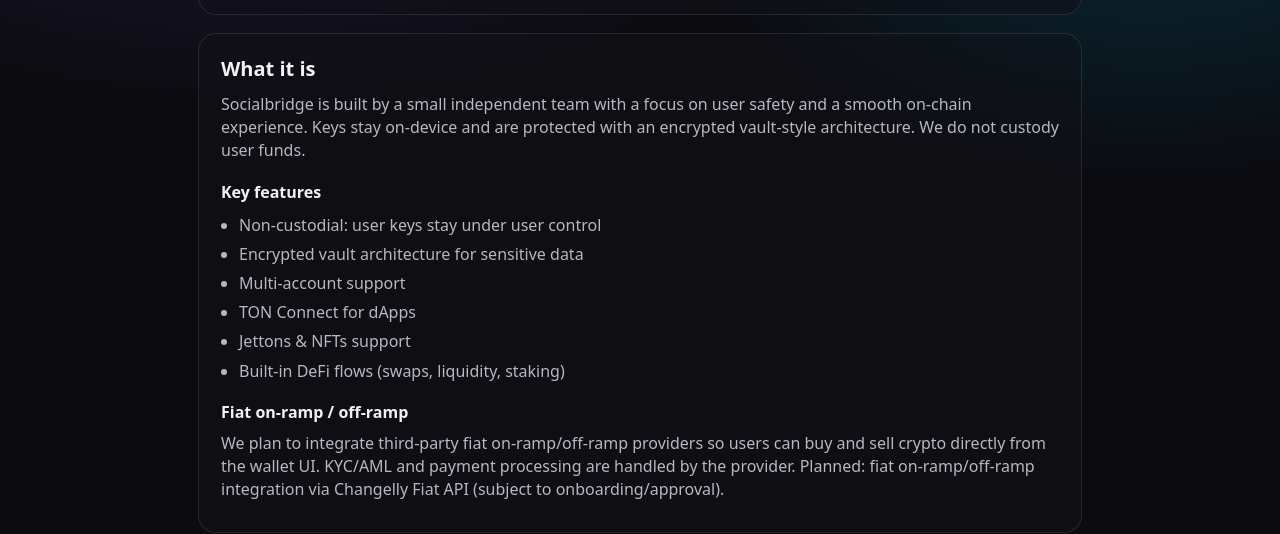
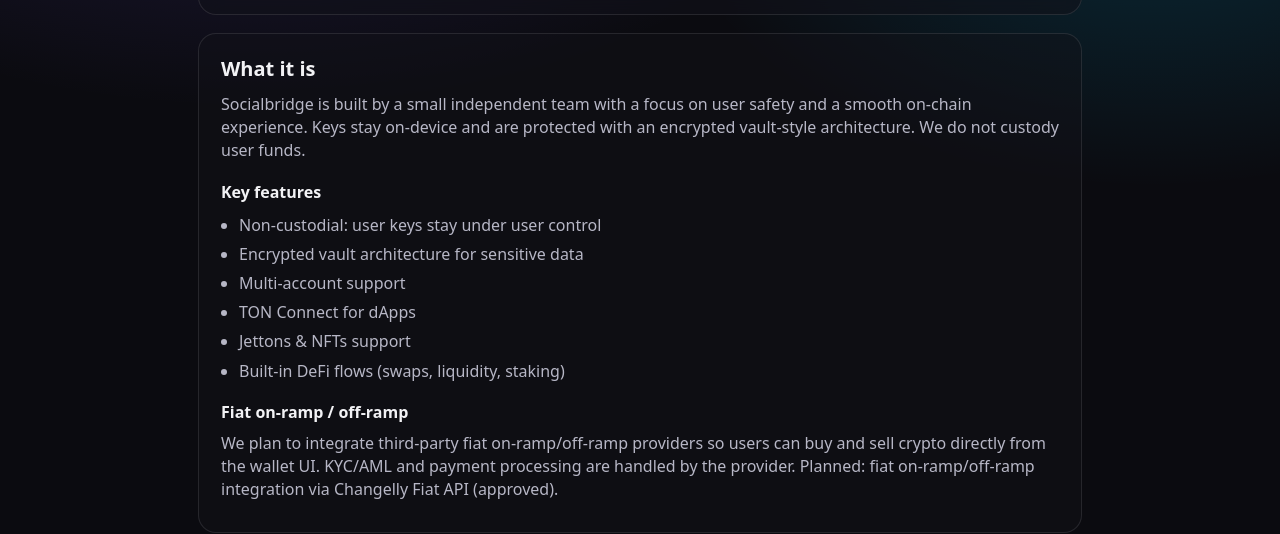
Before and after one commit to Yxx7777/Socialbridge-landing, a plain HTML site: page public/index.html in a window 1280 px wide. Shown: the part 277-811 px from the top of the page. Drawn offline with Linux system fonts and the light colour scheme.

Commit message:
Update fiat on-ramp provider status to approved

```diff
--- a/public/index.html
+++ b/public/index.html
@@ -53,7 +53,7 @@
           We plan to integrate third-party fiat on-ramp/off-ramp providers so
           users can buy and sell crypto directly from the wallet UI. KYC/AML and
           payment processing are handled by the provider.
-          Planned: fiat on-ramp/off-ramp integration via Changelly Fiat API (subject to onboarding/approval).
+          Planned: fiat on-ramp/off-ramp integration via Changelly Fiat API (approved).
         </p>
       </section>
 
```
